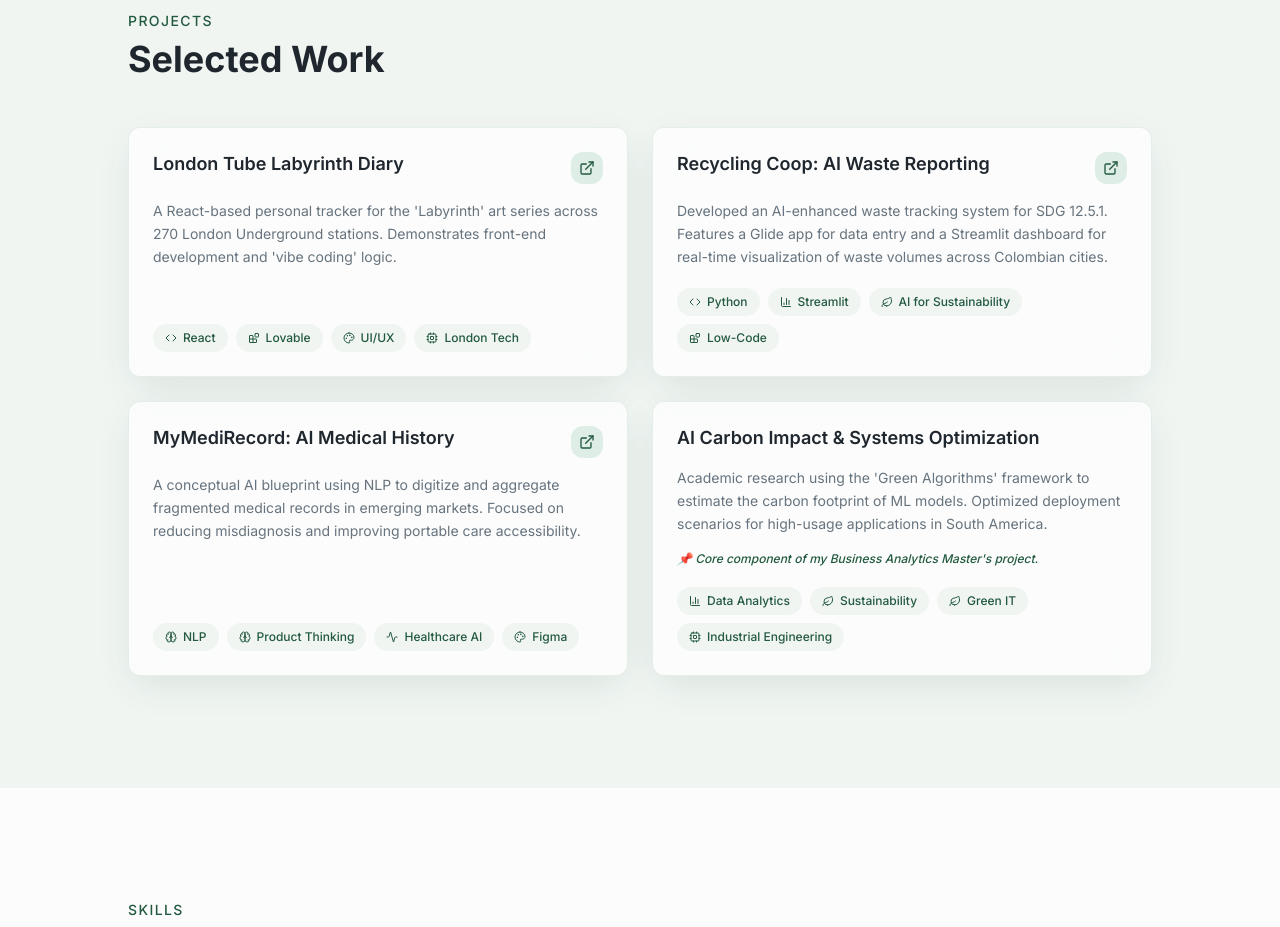
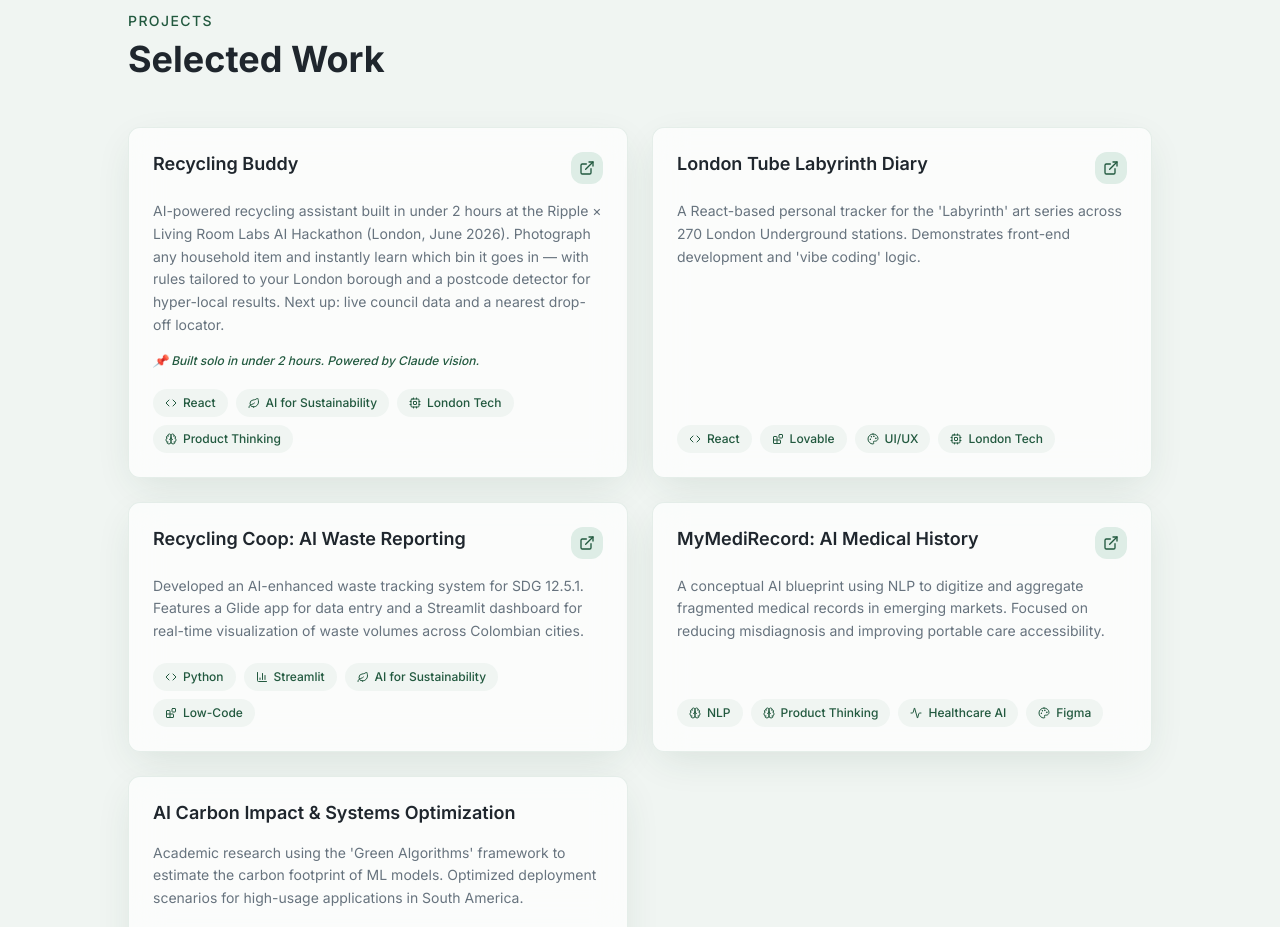
Before and after one commit to nserrano07/portfolio, a React (Vite) app: page / in a window 1280 px wide. Shown: the part 3060-3987 px from the top of the page. Built offline with nearby package versions, Linux system fonts and the light colour scheme; the HTML template or start-up script is replaced by a standard one.

Commit message:
feat: add Recycling Buddy project

```diff
--- a/src/components/portfolio/ProjectsSection.tsx
+++ b/src/components/portfolio/ProjectsSection.tsx
@@ -21,6 +21,14 @@ const tagIcons: Record<string, React.ElementType> = {
 };
 
 const projects = [
+  {
+    title: "Recycling Buddy",
+    description:
+      "AI-powered recycling assistant built in under 2 hours at the Ripple × Living Room Labs AI Hackathon (London, June 2026). Photograph any household item and instantly learn which bin it goes in — with rules tailored to your London borough and a postcode detector for hyper-local results. Next up: live council data and a nearest drop-off locator.",
+    link: "https://recycling-buddy.nataliaserranoortiz.com",
+    tags: ["React", "AI for Sustainability", "London Tech", "Product Thinking"],
+    note: "Built solo in under 2 hours. Powered by Claude vision.",
+  },
   {
     title: "London Tube Labyrinth Diary",
     description:
```
